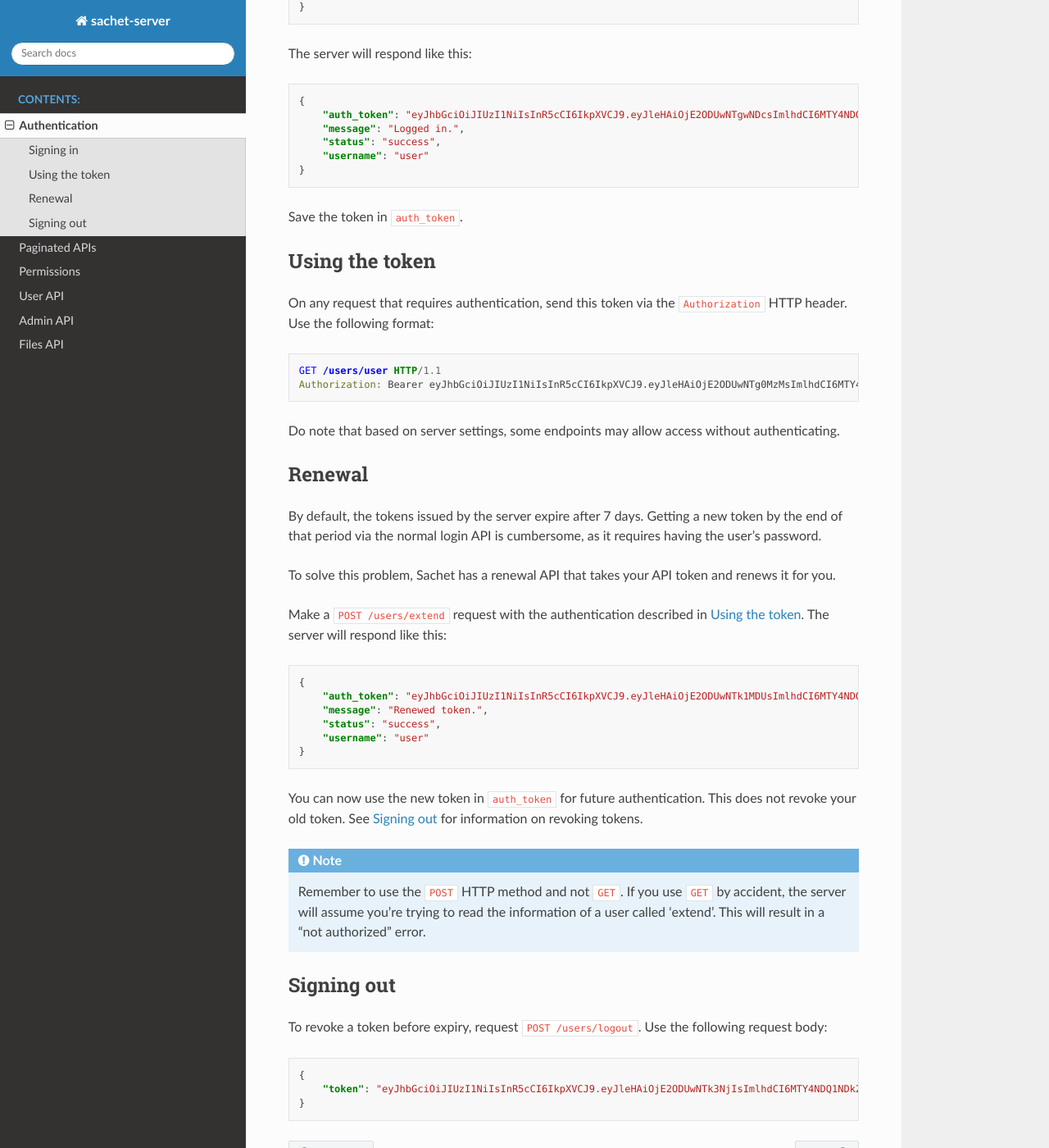
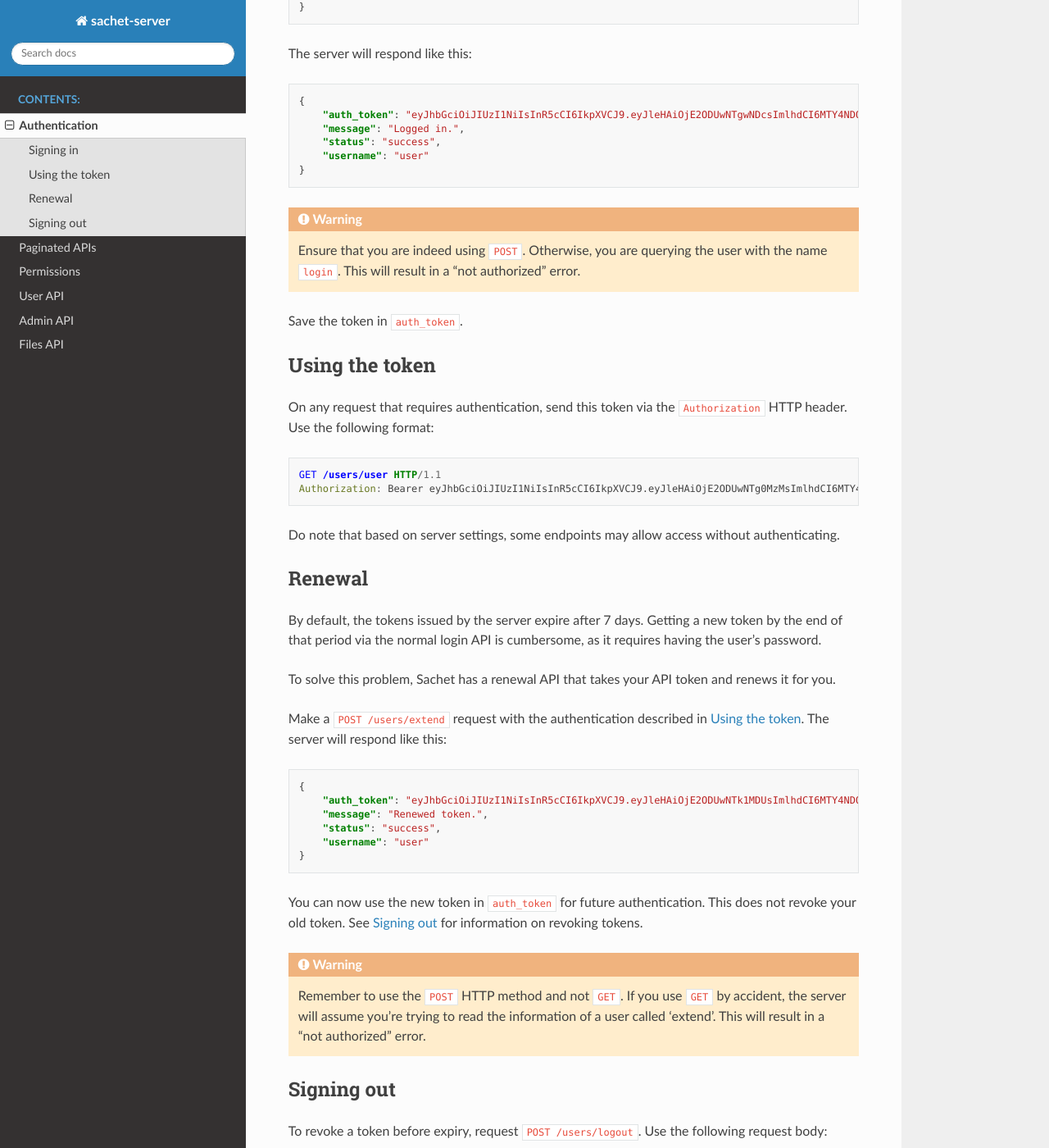
Before and after one commit to dogeystamp/sachet-server, a Sphinx documentation site: the page built from docs/authentication.rst, in a window 1280 px wide and 1400 px high, scrolled down 449 px. Shown: the whole window at 82% size. Built offline with Sphinx 7.4.7 and the Read the Docs theme 2.0.0, drawn with Linux system fonts in a browser that asks for light colours; some of the changed text lies outside the part shown.

```diff
--- a/docs/authentication.rst
+++ b/docs/authentication.rst
@@ -27,6 +27,12 @@
         "status": "success",
         "username": "user"
     }
+
+.. warning::
+
+   Ensure that you are indeed using ``POST``.
+   Otherwise, you are querying the user with the name ``login``.
+   This will result in a "not authorized" error.
 
 Save the token in ``auth_token``.
 
@@ -69,7 +75,7 @@
 This does not revoke your old token.
 See :ref:`authentication_log_out` for information on revoking tokens.
 
-.. note::
+.. warning::
    Remember to use the ``POST`` HTTP method and not ``GET``.
    If you use ``GET`` by accident, the server will assume you're trying to read the information of a user called 'extend'.
    This will result in a "not authorized" error.
@@ -86,3 +92,9 @@
     {
         "token": "eyJhbGciOiJIUzI1NiIsInR5cCI6IkpXVCJ9.eyJleHAiOjE2ODUwNTk3NjIsImlhdCI6MTY4NDQ1NDk2Miwic3ViIjoidXNlciIsImp0aSI6InJlbmV3In0.ZITIK8L5FzLtm-ASwIf6TkTb69z4bsZ8FF0mWee4YI4"
     }
+
+.. warning::
+
+   Ensure that you are indeed using ``POST``.
+   Otherwise, you are querying the user with the name ``logout``.
+   This will result in a "not authorized" error.
```
Also changed, not shown: 1 other file.
